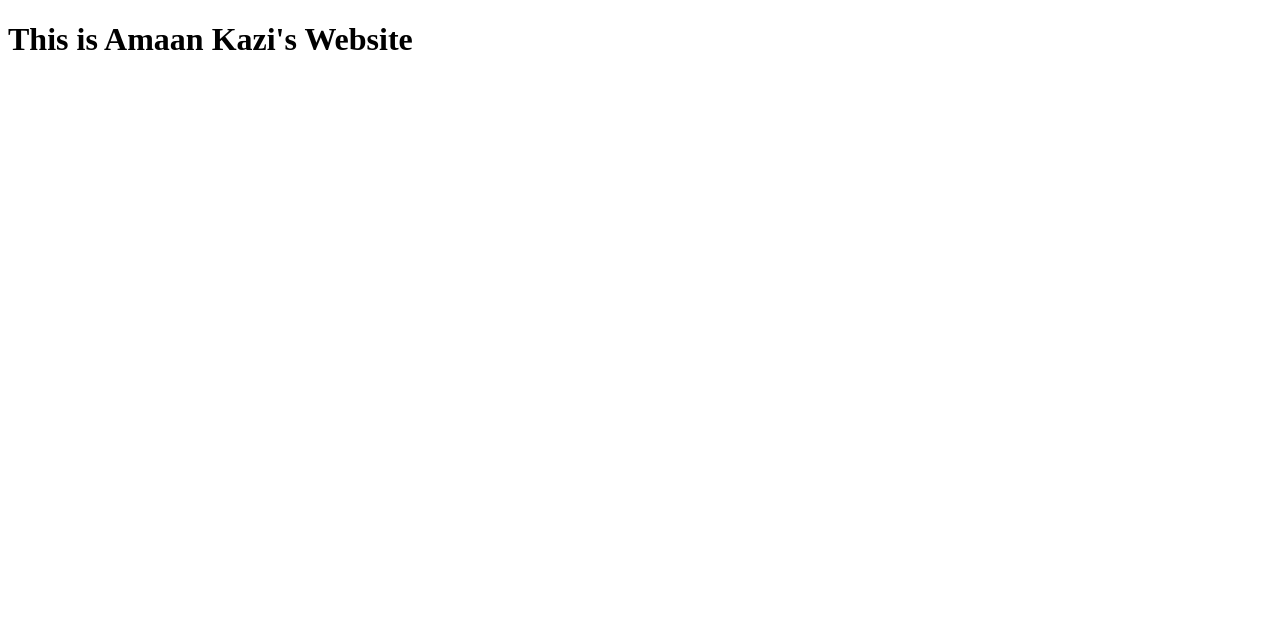
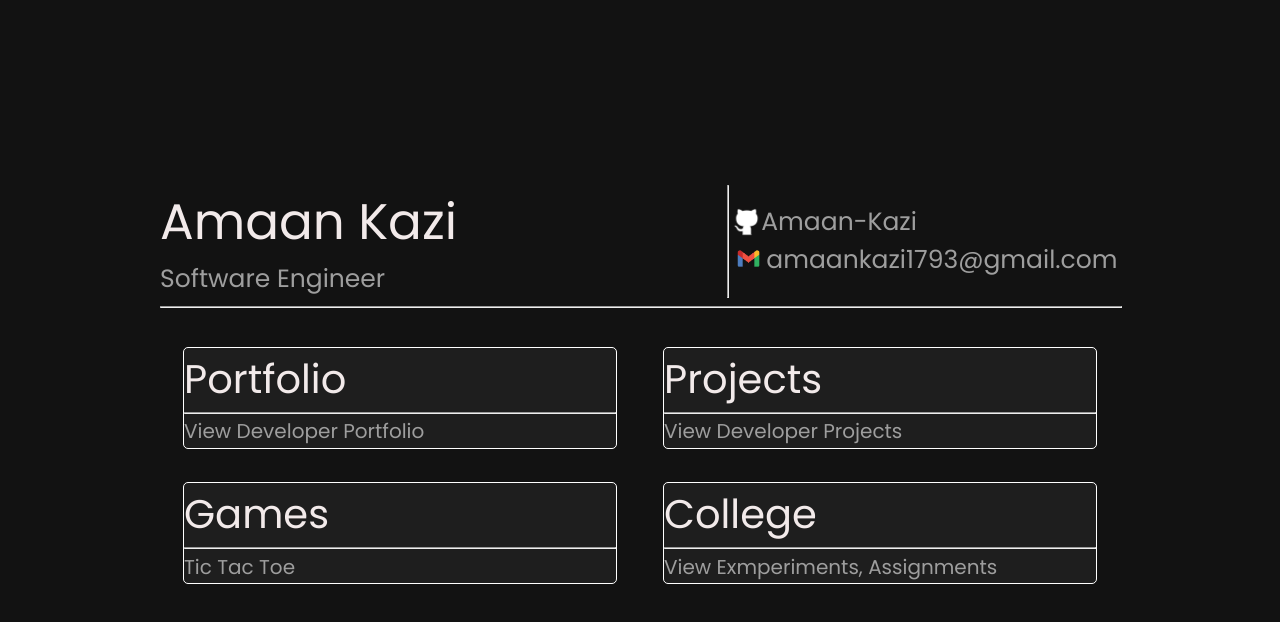
Before and after one commit to Amaan-Kazi/website-AmaanKazi, a plain HTML site: page index.html in a window 1280 px wide. Drawn offline with Linux system fonts and the light colour scheme.

Commit message:
Add files via upload

```diff
--- /dev/null
+++ b/index.css
@@ -0,0 +1,111 @@
+:root {
+    /* VARIABLES */
+    --background: #121212;
+    --text: #F2EAEA;
+    --text2: #9E9E9E;
+    --primary: #1E1E1E;
+    --secondary: #0f6eeb;
+}
+
+html, body {
+    height: 100vh;
+    width: 100%;
+    margin: 0;
+
+    background-color: var(--background);
+    user-select: none;
+
+    display: flex;
+    flex-direction: column;
+    justify-content: center;
+    align-items: center;
+}
+
+main {
+    display: flex;
+    flex-direction: column;
+    justify-content: center;
+    align-content: center;
+
+    width: 75vw;
+}
+
+#Header {
+    display: flex;
+    justify-content: space-between;
+}
+
+#Title {
+    font-family: Poppins, sans-serif;
+
+    font-size: 50px;
+    color: var(--text);
+    user-select: text;
+}
+
+#SubTitle {
+    font-family: Poppins, sans-serif;
+    font-size: 25px;
+    color: var(--text2);
+}
+
+#Contacts {
+    display: flex;
+    flex-direction: column;
+    justify-content: center;
+
+    font-family: Poppins, sans-serif;
+    font-size: 25px;
+    padding: 2.5px;
+    color: var(--text2)
+}
+
+#Links {
+    display: flex;
+    flex-direction: column;
+    height: 300px;
+    justify-content: space-evenly;
+}
+
+.LinksRow {
+    display: flex;
+    justify-content: space-around;
+}
+
+.Link {
+    display: flex;
+    flex-direction: column;
+    justify-content: space-around;
+
+    background-color: var(--primary);
+    width: 45%;
+    height: 100px;
+    margin: 2px;
+
+    border-width: 1px;
+    border-radius: 5px;
+    border-style: solid;
+    border-color: white;
+
+    font-family: Poppins, sans-serif;
+}
+
+.LinkTitle {
+    font-size: 40px;
+    color: var(--text);
+}
+.LinkInfo {
+    font-size: 20px;
+    color: var(--text2);
+}
+
+.Link:hover {
+    margin: 0px;
+    border-width: 3px;
+    border-color: var(--secondary);
+}
+
+.LinkHR {
+    width: calc(100% - 2px);
+    margin: 0;
+}
--- a/index.html
+++ b/index.html
@@ -1,10 +1,77 @@
-<!DOCTYPE HTML>
+<!DOCTYPE html>
 
-<HTML>
-  <HEAD>
-    <TITLE>Amaan Kazi</TITLE>
-  </HEAD>
-  <BODY>
-    <h1>This is Amaan Kazi's Website</h1>
-  </BODY>
+<HTML lang = "en">
+    <HEAD>
+        <TITLE>Amaan Kazi</TITLE>
+        <meta name="viewport" content="width=device-width, initial-scale=1">
+
+        <meta charset="UTF-8">
+        <meta name="author" content="Amaan Kazi">
+        <meta name="description" content="Amaan Kazi's Personal Website">
+
+        <link rel="stylesheet" href="index.css">
+        <link rel="icon" type="image/x-icon" href="/images/favicon.ico">
+
+        <!--Google Fonts-->
+        <link rel="preconnect" href="https://fonts.googleapis.com">
+        <link rel="preconnect" href="https://fonts.gstatic.com" crossorigin>
+        <link href="https://fonts.googleapis.com/css2?family=Poppins:ital,wght@0,100;0,200;0,300;0,400;0,500;0,600;0,700;0,800;0,900;1,100;1,200;1,300;1,400;1,500;1,600;1,700;1,800;1,900&display=swap" rel="stylesheet">
+    </HEAD>
+    <BODY>
+        <main>
+            <div id  = "Header">
+                <div style = "display: flex; flex-direction: column;">
+                    <div style = "display: flex;">
+                        <div id = "Title" data-text="Amaan Kazi">
+                            &nbsp;
+                        </div>
+                    </div>
+                    <div style = "display: flex;">
+                        <div id = "SubTitle" data-text="Software Engineer">&nbsp;</div>
+                    </div>
+                </div>
+                <div style="display: flex;">
+                    <hr style="margin: 0px;">
+                    <div id = "Contacts">
+                        <div style = "display: flex; align-items: center; user-select: text;">
+                            <img src = "Logo/Github Icon.png" height="30px" width="30px">
+                            <a>Amaan-Kazi</a>
+                        </div>
+                        <div style = "display: flex; user-select: text;">
+                            <img src = "Logo/Gmail Icon.png" height="35px" width="35px">
+                            amaankazi1793@gmail.com
+                        </div>
+                    </div>
+                </div>
+            </div>
+            <hr width="100%">
+            <div id = "Links">
+                <div class = "LinksRow">
+                    <div class = "Link">
+                        <div class = "LinkTitle">Portfolio</div>
+                        <hr class = "LinkHR">
+                        <div class = "LinkInfo">View Developer Portfolio</div>
+                    </div>
+                    <div class = "Link">
+                        <div class = "LinkTitle">Projects</div>
+                        <hr class = "LinkHR">
+                        <div class = "LinkInfo">View Developer Projects</div>
+                    </div>
+                </div>
+                <div class = "LinksRow">
+                    <div class = "Link">
+                        <div class = "LinkTitle">Games</div>
+                        <hr class = "LinkHR">
+                        <div class = "LinkInfo">Tic Tac Toe</div>
+                    </div>
+                    <div class = "Link">
+                        <div class = "LinkTitle">College</div>
+                        <hr class = "LinkHR">
+                        <div class = "LinkInfo">View Exmperiments, Assignments</div>
+                    </div>
+                </div>
+            </div>
+        </main>
+        <script src="index.js"></script>
+    </BODY>
 </HTML>
--- /dev/null
+++ b/index.js
@@ -0,0 +1,65 @@
+/*
+const title = document.getElementById("Title")
+
+function setTitleSize()
+{
+    title.style.fontSize = "0px"
+    let clientHeight = document.getElementById("Header").clientHeight;
+    // Set Title font size to height of the div
+    title.style.fontSize = "" + clientHeight + "px"
+    console.log(title.style.fontSize + ", " + clientHeight)
+}
+
+window.onresize = function() {
+    setTitleSize();
+};
+*/
+
+const title = document.getElementById("Title");
+const subTitle = document.getElementById("SubTitle");
+
+window.onload = function() {
+    // Emtpy the text
+    title.textContent = "\u00a0";
+    subTitle.textContent = "\u00a0"
+
+    let titleText = title.getAttribute("data-text");
+    let subTitleText = subTitle.getAttribute("data-text");
+
+    let i = 0;
+    let j = 0;
+
+    let id = setInterval(function() {
+        if (i == 0) {title.textContent = "";}
+
+        if (i < titleText.length)
+        {
+            title.style.borderRight = "1px solid white"
+            title.textContent += titleText[i];
+            i++;
+        }
+        else
+        {
+            title.style.borderRight = "0px"
+            clearInterval(id)
+
+            setTimeout(function() {
+                let id2 = setInterval(function() {
+                    if (j == 0) {subTitle.textContent = "";}
+
+                    if (j < subTitleText.length)
+                    {
+                        subTitle.style.borderRight = "1px solid white"
+                        subTitle.textContent += subTitleText[j];
+                        j++
+                    }
+                    else
+                    {
+                        subTitle.style.borderRight = "0px"
+                        clearInterval(id2)
+                    }
+                }, 150);
+            }, 500);
+        }
+    }, 150);
+};
```
Also changed, not shown: Logo/Github Icon.png (added), Logo/Gmail Icon.png (added).
